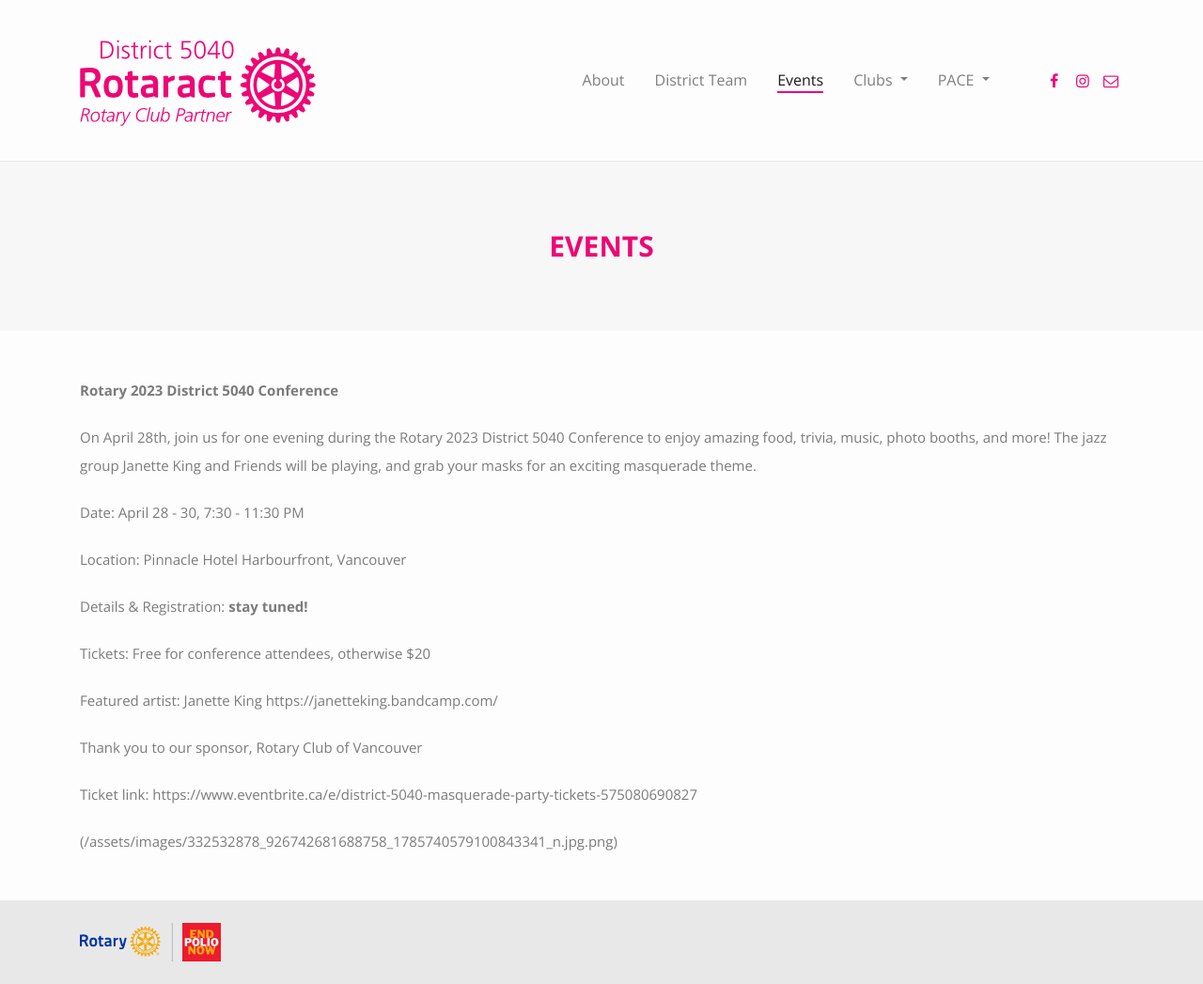
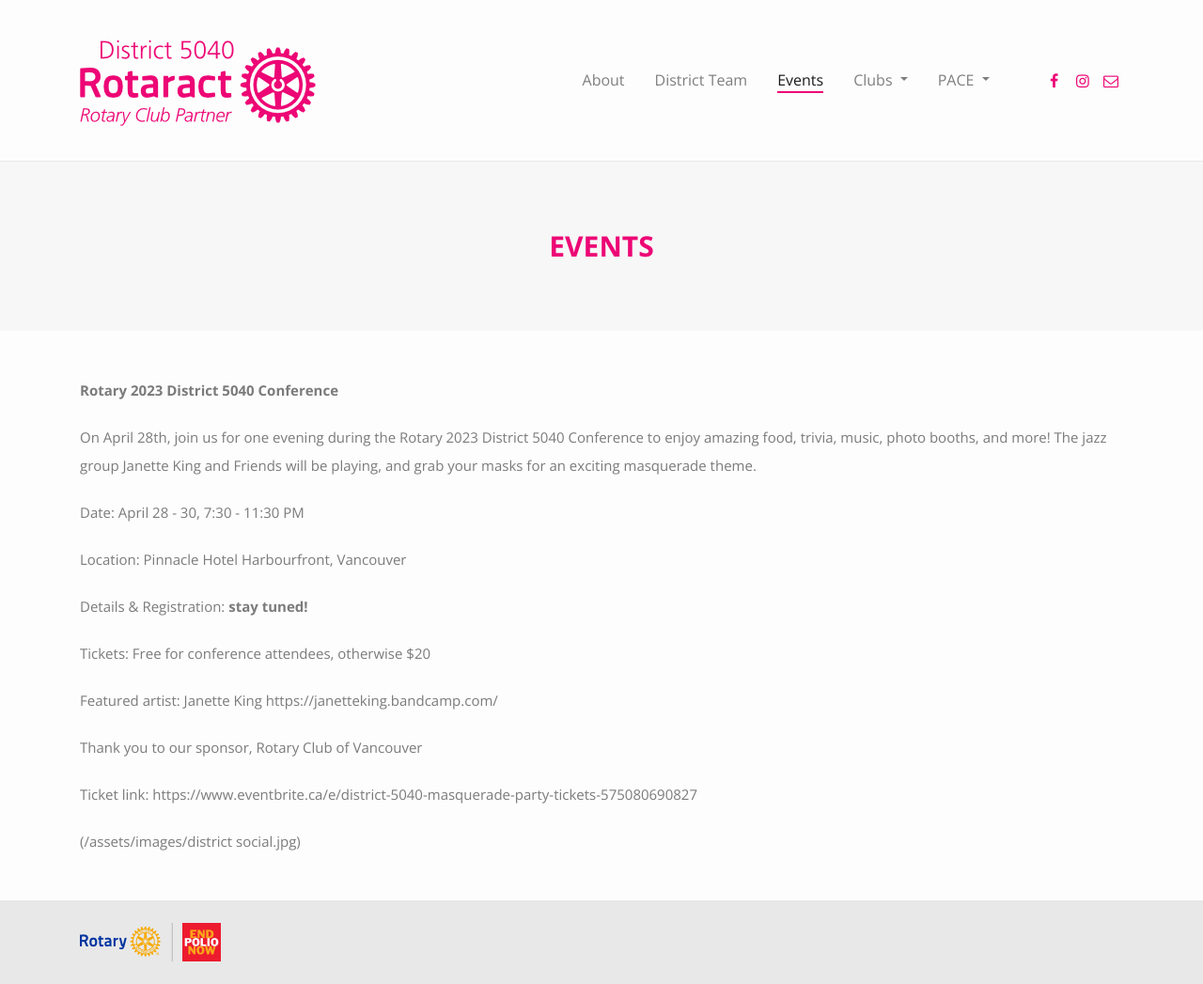
Before and after one commit to rotaract5040/rotaract5040.github.io, a Jekyll site: the page built from events.md, in a window 1280 px wide. Shown: the whole page at 94% size. Built offline with Jekyll 4.4.1, drawn with Linux system fonts in a browser that asks for light colours; nearby versions of some CDN libraries; Markdown is read by kramdown in place of the engine named in the settings.

Commit message:
Update events.md

```diff
--- a/events.md
+++ b/events.md
@@ -23,4 +23,4 @@
 Ticket link:
 https://www.eventbrite.ca/e/district-5040-masquerade-party-tickets-575080690827
 
-(/assets/images/332532878_926742681688758_1785740579100843341_n.jpg.png)
+(/assets/images/district social.jpg)
```
